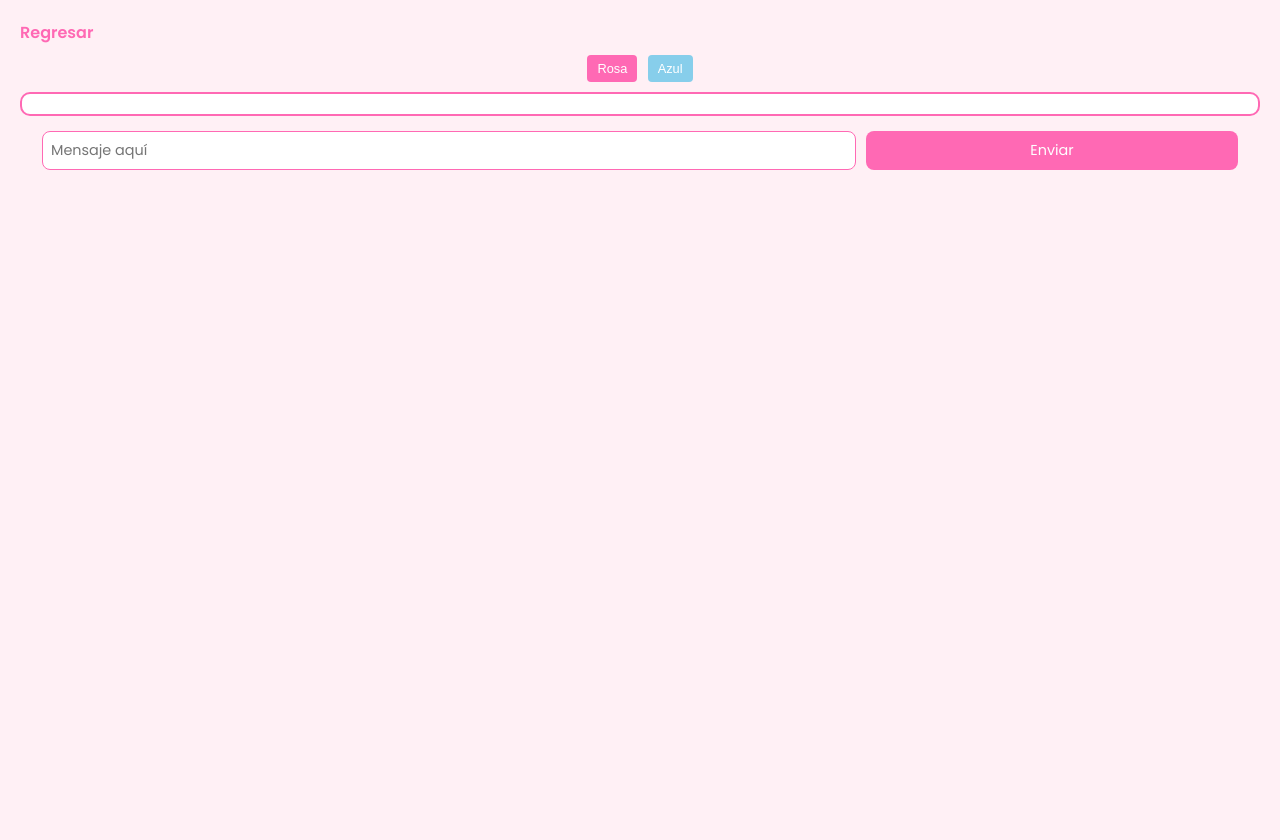
After one commit to Miguel8pp/sol, a Flask app: page /chat in a window 1280 px wide. The commit adds this page. Run offline with Flask 3, Linux system fonts and the light colour scheme; parts of the project's set-up code (start-up, migrations or seed data) failed here and were passed over; some libraries are stand-ins or nearby versions.

Commit message:
mejoras en play colores y nuevas paginas

```diff
--- a/amor.py
+++ b/amor.py
@@ -7,16 +7,16 @@ def hearta(k):
 def heartb(k):
     return 12 * math.cos(k) - 5 * math.cos(2 * k) - 2 * math.cos(3 * k) - math.cos(4 * k)
 
-# Configuración inicial
+
 speed(0)
 bgcolor("black")
 color("red")
 penup()
 
-# Dibujo del corazón
+
 begin_fill()
 for i in range(600):
-    k = i * 0.01  # Convertimos i a radianes
+    k = i * 0.01
     x = hearta(k) * 20
     y = heartb(k) * 20
     goto(x, y)
--- a/app.py
+++ b/app.py
@@ -1,5 +1,24 @@
 from flask import Flask, render_template
+from flask_socketio import SocketIO, emit
+from pymongo import MongoClient
+from dotenv import load_dotenv
+import os
+from urllib.parse import quote_plus
+
+load_dotenv()
+
 app = Flask(__name__)
+app.secret_key = os.getenv('FLASK_SECRET_KEY', 'advpjsh')
+socketio = SocketIO(app)  # Inicializa Flask-SocketIO
+
+# Conexión a MongoDB Atlas
+username = os.getenv('MONGO_USERNAME')
+password = os.getenv('MONGO_PASSWORD')
+username = quote_plus(username)
+password = quote_plus(password)
+client = MongoClient(f"mongodb+srv://{username}:{password}@cluster0.hx8un.mongodb.net/?retryWrites=true&w=majority&appName=Cluster0")
+db = client['db1']
+messages_collection = db['mensajes_chat'] #define la coleccion de mensajes para el chat.
 
 @app.route('/')
 def inicio():
@@ -25,7 +44,24 @@ def qmolesta():
 def canciones():
     return render_template('canciones.html')
 
+@app.route('/tiempo')
+def tiempo():
+    return render_template('tiempo.html')
 
-# Ejecutar la aplicación
+@app.route('/rompe')
+def cabezas():
+    return render_template('rompecabezas.html')
+
+@app.route('/chat')
+def chat():
+    return render_template('chat.html')
+
+@socketio.on('send_message')
+def handle_message(data):
+    message = data['message']
+    messages_collection.insert_one({'message': message})
+    emit('receive_message', {'message': message}, broadcast=True)
+
+# Ejecutar la aplicación con SocketIO
 if __name__ == '__main__':
-    app.run(debug=True)
+    socketio.run(app, debug=True) #usa socketio.run para ejecutar la app
--- a/static/inicio.css
+++ b/static/inicio.css
@@ -13,9 +13,10 @@ h3 {
 
 .loveBtn {
     display: block;
+    width: 100%;
     max-width: 350px;
     margin: auto;
-    padding: 12px 25px;
+    padding: 12px 2px;
     background-color: #ff69b4;
     border-radius: 12px;
     font-size: 20px;
--- /dev/null
+++ b/templates/chat.html
@@ -0,0 +1,159 @@
+<!DOCTYPE html>
+<html>
+<head>
+    <title>Chat en vivo</title>
+    <script src="https://cdnjs.cloudflare.com/ajax/libs/socket.io/4.0.1/socket.io.js"></script>
+    <link rel="preconnect" href="https://fonts.googleapis.com">
+    <link rel="preconnect" href="https://fonts.gstatic.com" crossorigin>
+    <link href="https://fonts.googleapis.com/css2?family=Poppins:wght@400;600&display=swap" rel="stylesheet">
+    <style>
+        body {
+            background-color: #fff0f5;
+            font-family: 'Poppins', sans-serif;
+            color: #b30059;
+            padding: 20px;
+            text-align: center;
+            margin: 0;
+            flex-direction: column;
+            min-height: 100vh;
+        }
+
+        #messages {
+            border: 2px solid;
+            border-color: #ff69b4;
+            padding: 10px; /* Reducción del padding */
+            margin-bottom: 15px; /* Reducción del margin */
+            overflow-y: auto;
+            background-color: white;
+            border-radius: 10px; /* Reducción del border-radius */
+            text-align: left;
+            flex-grow: 1;
+            font-size: 0.9em; /* Reducción del tamaño de la fuente */
+        }
+
+        #message_input {
+            outline: none;
+            width: calc(65% - 10px);
+            padding: 8px; /* Reducción del padding */
+            margin-right: 10px;
+            border: 1px solid;
+            border-color: #ff69b4;
+            border-radius: 8px; /* Reducción del border-radius */
+            font-size: 0.9em;
+            font-family: 'Poppins', sans-serif;
+        }
+
+        #send_button {
+            width: 30%;
+            padding: 8px 12px; /* Reducción del padding */
+            background-color: #ff69b4;
+            color: white;
+            border: none;
+            border-radius: 8px; /* Reducción del border-radius */
+            cursor: pointer;
+            font-size: 0.9em;
+            transition: background-color 0.3s;
+            font-family: 'Poppins', sans-serif;
+        }
+
+        #send_button:hover {
+            background-color: #e055a2;
+        }
+
+        p {
+            margin: 5px 0; /* Reducción del margin */
+            text-align: left;
+        }
+
+        header a {
+            display: block;
+            text-align: left;
+            color: #ff69b4;
+            text-decoration: none;
+            font-weight: bold;
+            margin-bottom: 10px;
+        }
+
+        header a:hover {
+            text-decoration: underline;
+        }
+
+        #input-container {
+            display: flex;
+            justify-content: center;
+            margin-top: 10px;
+        }
+
+        #color-selector {
+            margin-bottom: 10px;
+        }
+
+        #color-selector button {
+            padding: 6px 10px; /* Reducción del padding */
+            margin: 0 3px; /* Reducción del margin */
+            border: none;
+            border-radius: 4px; /* Reducción del border-radius */
+            cursor: pointer;
+            font-size: 0.8em; /* Reducción del tamaño de la fuente */
+        }
+
+        #color-selector button.pink {
+            background-color: #ff69b4;
+            color: white;
+        }
+
+        #color-selector button.blue {
+            background-color: #87CEEB;
+            color: white;
+        }
+
+        a {
+    color: #ff69b4;
+    text-decoration: none;
+    font-weight: bold;
+  }
+
+    header a{
+    display: block;
+    text-align: left;
+  }
+    </style>
+</head>
+<body id="body">
+    <header><a href="javascript:history.back()">Regresar</a>
+
+    <div id="color-selector">
+        <button class="pink" onclick="changeColor('#ff69b4','#fff0f5')">Rosa</button>
+        <button class="blue" onclick="changeColor('#87CEEB','#e8f5ff')">Azul</button>
+    </div>
+    <div id="messages"></div>
+    <div id="input-container">
+        <input type="text" id="message_input" placeholder="Mensaje aquí">
+        <button id="send_button">Enviar</button>
+    </div>
+    <script>
+        const socket = io();
+        const messages = document.getElementById('messages');
+        const messageInput = document.getElementById('message_input');
+        const sendButton = document.getElementById('send_button');
+
+        socket.on('receive_message', (data) => {
+            messages.innerHTML += `<p>${data.message}</p>`;
+            messages.scrollTop = messages.scrollHeight;
+        });
+
+        sendButton.addEventListener('click', () => {
+            const message = messageInput.value;
+            socket.emit('send_message', { message: message });
+            messageInput.value = '';
+        });
+
+        function changeColor(color,color2) {
+            document.getElementById('body').style.backgroundColor = color2;
+            document.getElementById('messages').style.borderColor = color;
+            document.getElementById('message_input').style.borderColor = color;
+            document.getElementById('send_button').style.backgroundColor = color;
+        }
+    </script>
+</body>
+</html>
```
Also changed, not shown: static/tiempo.css (added, +27 -0 lines), templates/inicio.html (+10 -0 lines), templates/rompecabezas.html (added, +168 -0 lines), templates/tiempo.html (added, +69 -0 lines), static/img/s.jpeg (added), 1 other file.
